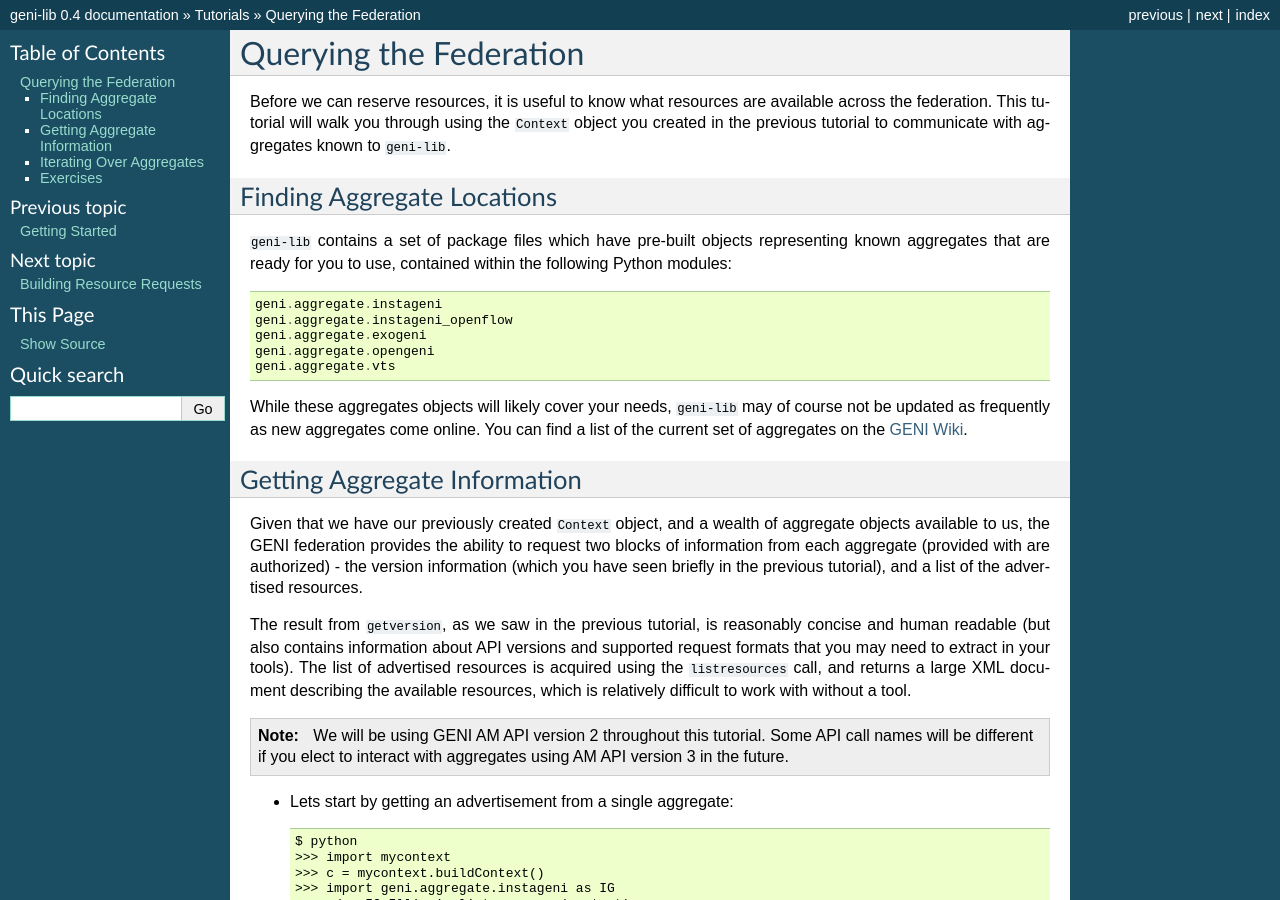
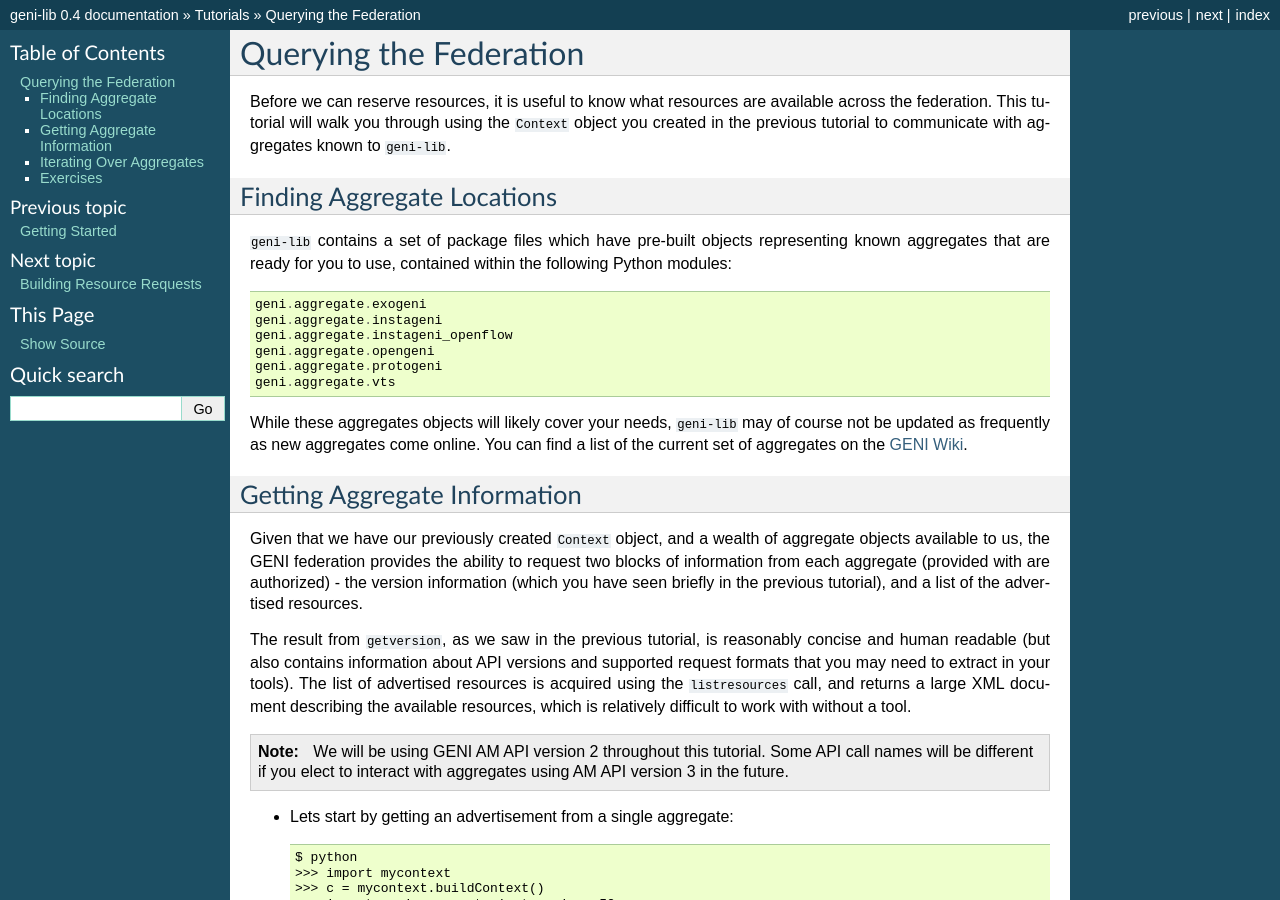
Before and after one commit to kaimast/geni-lib3, a Sphinx documentation site: the page built from docs/source/tutorials/federationquery.rst, in a window 1280 px wide and 900 px high. Built offline with Sphinx 7.4.7, drawn with Linux system fonts in a browser that asks for light colours; pages that are not in the unit, such as notebooks, are missing from menus.

Commit message:
Add protogeni, reorder alphabetically

```diff
--- a/docs/source/tutorials/federationquery.rst
+++ b/docs/source/tutorials/federationquery.rst
@@ -11,10 +11,11 @@ Finding Aggregate Locations
 ``geni-lib`` contains a set of package files which have pre-built objects representing known
 aggregates that are ready for you to use, contained within the following Python modules::
 
+   geni.aggregate.exogeni
    geni.aggregate.instageni
    geni.aggregate.instageni_openflow
-   geni.aggregate.exogeni
    geni.aggregate.opengeni
+   geni.aggregate.protogeni
    geni.aggregate.vts
 
 While these aggregates objects will likely cover your needs, ``geni-lib`` may of course not be
```
